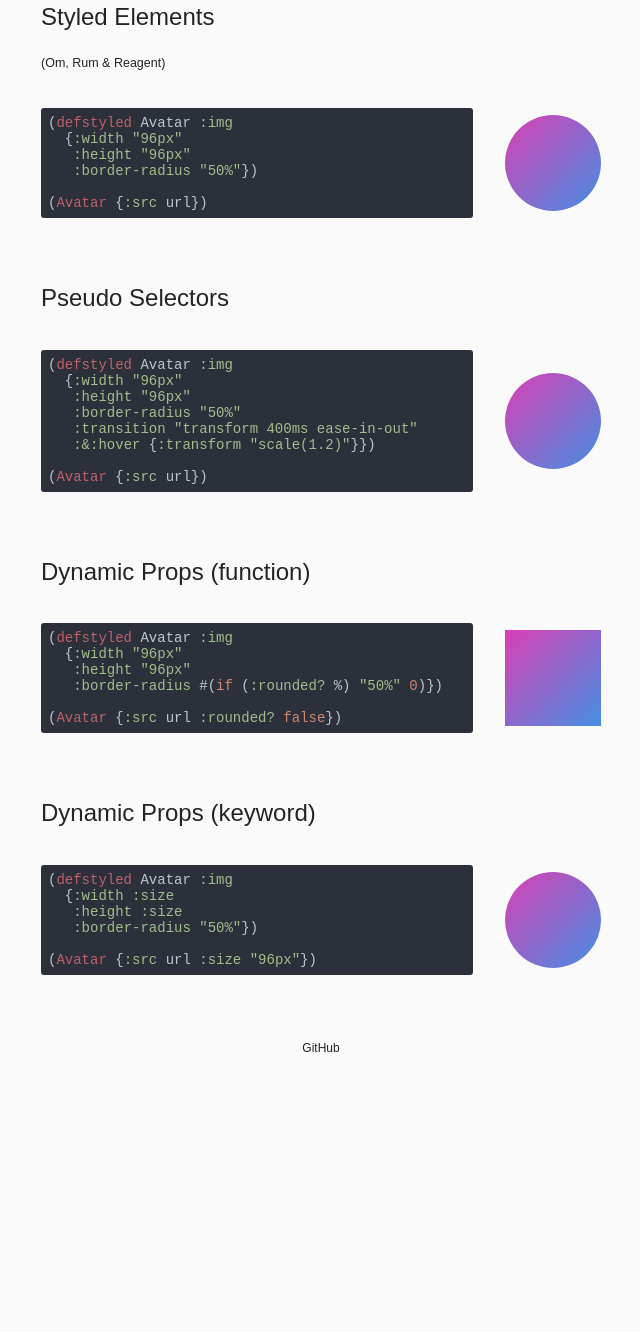
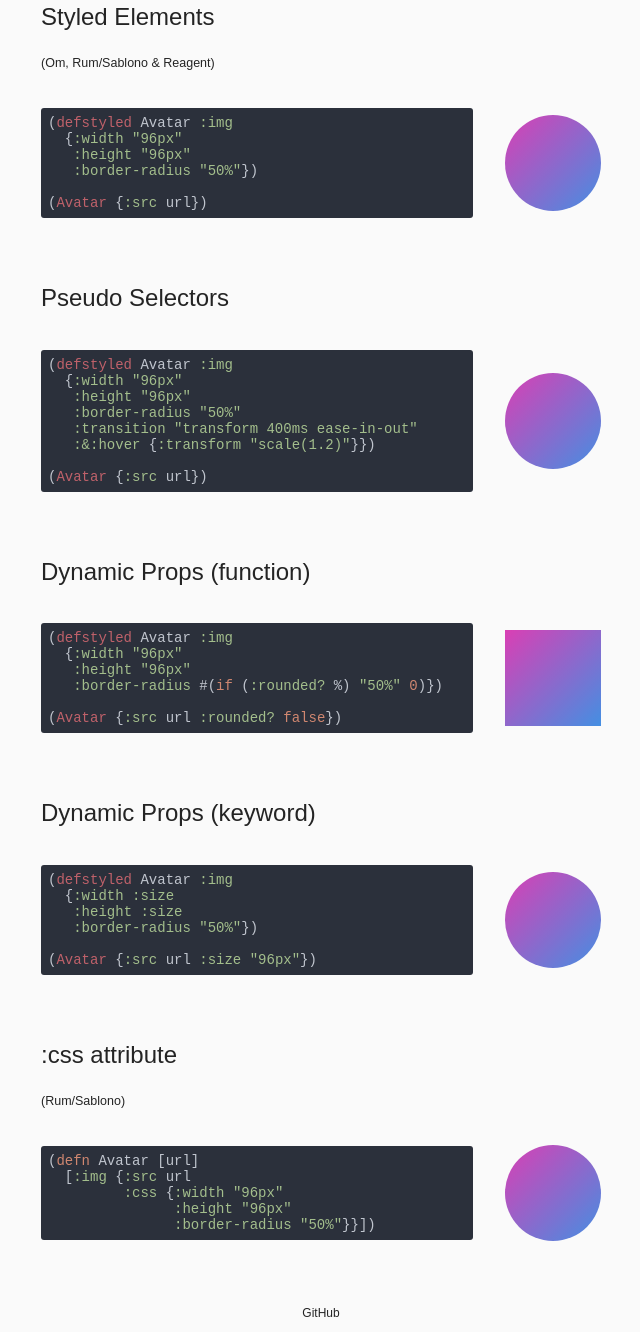
Before and after one commit to clj-commons/cljss, a plain HTML site: page index.html in a window 1280 px wide. Shown: the part 590-1922 px from the top of the page, without its empty margins (319-959 px from the left). Before the commit the page ends 1657 px from the top, so only its background shows below. Drawn offline with Linux system fonts and the light colour scheme.

Commit message:
add :css attr demo

```diff
--- a/index.html
+++ b/index.html
@@ -153,7 +153,7 @@
       <a href="https://github.com/roman01la/cljss"><img src="logo.png" alt="" class="logo"></a>
       <h1><a href="https://github.com/roman01la/cljss">Clojure Style Sheets</a></h1>
       <p><small>CSS-in-JS for ClojureScript</small></p>
-      <p><small><code>[org.roman01la/cljss "1.3.1"]</code></small></p>
+      <p><small><code>[org.roman01la/cljss "1.4.0"]</code></small></p>
     </header>
     <main class="page-content">
       <div class="example">
@@ -171,7 +171,7 @@
       </div>
       <div class="example">
         <h2>Styled Elements</h2>
-        <p><small><small>(Om, Rum &amp; Reagent)</small></small></p>
+        <p><small><small>(Om, Rum/Sablono &amp; Reagent)</small></small></p>
         <div class="demo">
           <pre><code class="clojure hljs">(<span class="hljs-name">defstyled</span> Avatar <span class="hljs-symbol">:img</span>
   {<span class="hljs-symbol">:width</span> <span class="hljs-string">"96px"</span>
@@ -220,6 +220,18 @@
           <div class="avatar"></div>
         </div>
       </div>
+    <div class="example">
+        <h2>:css attribute</h2>
+        <p><small><small>(Rum/Sablono)</small></small></p>
+        <div class="demo">
+      <pre><code class="clojure hljs">(<span class="hljs-name"><span class="hljs-builtin-name">defn</span></span> Avatar [url]
+  [<span class="hljs-symbol">:img</span> {<span class="hljs-symbol">:src</span> url
+         <span class="hljs-symbol">:css</span> {<span class="hljs-symbol">:width</span> <span class="hljs-string">"96px"</span>
+               <span class="hljs-symbol">:height</span> <span class="hljs-string">"96px"</span>
+               <span class="hljs-symbol">:border-radius</span> <span class="hljs-string">"50%"</span>}}])</code></pre>
+            <div class="avatar"></div>
+        </div>
+    </div>
     </main>
     <footer class="page-footer">
       <p><a href="https://github.com/roman01la/cljss">GitHub</a></p>
```
